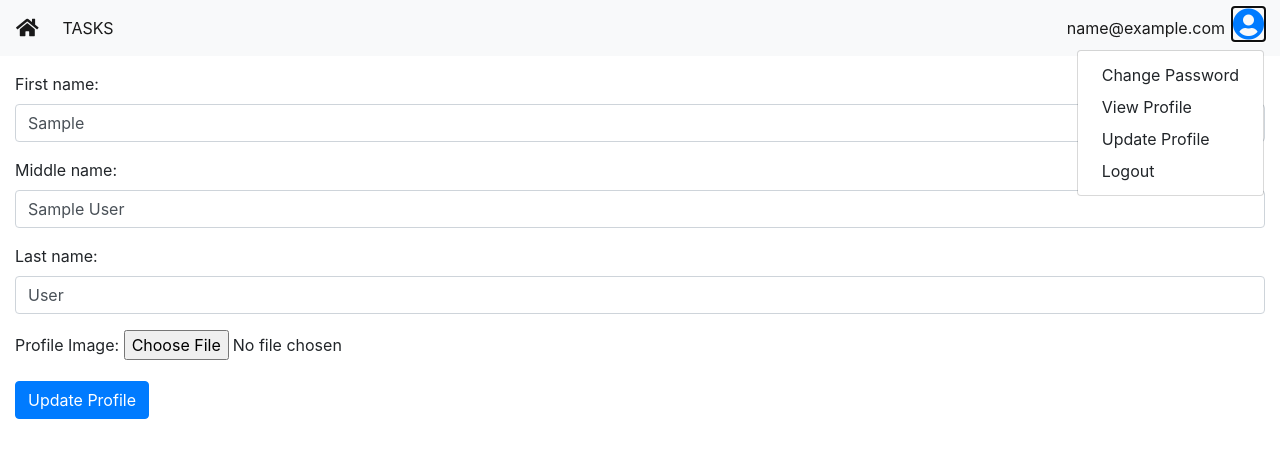
After one commit to pratim2002/Todo-App, a Django app: page /1/update_profile/ in a window 1280 px wide, after a click that opens the changed part. The commit adds this page. Shown: the top 458 px of the page. Run offline with Django 3.2, Linux system fonts and the light colour scheme; a user stored in the database is signed in; tables that the repository leaves empty hold one stand-in row (values such as "Sample post"); some libraries are stand-ins or nearby versions.

```diff
--- a/templates/admin_navbar.html
+++ b/templates/admin_navbar.html
@@ -13,13 +13,13 @@
         </ul>
         <ul class="nav navbar-nav navbar-right">
             <li class="nav-item active">
-                <a class="nav-link" href='#'>{{request.user.email}}</a>
+                <a class="nav-link" href='#'>{{ request.user.email }}</a>
             </li>
             <li class="dropdown">
                 <a href="#" class="" data-toggle="dropdown" role="button" aria-haspopup="true"
                    aria-expanded="false"><i class="fa fa-user-circle fa-2x white"></i></a>
                 <div class="dropdown-menu dropdown-menu-right">
-                    <a href="" class="dropdown-item">Change Password</a>
+                    <a href="{% url 'change_password' %}" class="dropdown-item">Change Password</a>
                     <a href="{% url 'edit_profile' user.id %}" class="dropdown-item">View Profile</a>
                     <a href="{% url 'logout' %}" class="dropdown-item">Logout</a>
                 </div>
--- a/templates/user_navbar.html
+++ b/templates/user_navbar.html
@@ -13,14 +13,15 @@
         </ul>
         <ul class="nav navbar-nav navbar-right">
             <li class="nav-item active">
-                <a class="nav-link" href='#'>{{request.user.email}}</a>
+                <a class="nav-link" href='#'>{{ request.user.email }}</a>
             </li>
             <li class="dropdown">
                 <a href="#" class="" data-toggle="dropdown" role="button" aria-haspopup="true"
                    aria-expanded="false"><i class="fa fa-user-circle fa-2x white"></i></a>
                 <div class="dropdown-menu dropdown-menu-right">
-                    <a href="" class="dropdown-item">Change Password</a>
+                    <a href="{% url 'change_password' %}" class="dropdown-item">Change Password</a>
                     <a href="{% url 'edit_profile' request.user.id %}" class="dropdown-item">View Profile</a>
+                    <a href="{% url 'edit_profile_ajax' request.user.id %}" class="dropdown-item">Update Profile</a>
                     <a href="{% url 'logout' %}" class="dropdown-item">Logout</a>
                 </div>
             </li>
--- /dev/null
+++ b/templates/users/profile_edit_ajax.html
@@ -0,0 +1,21 @@
+{% extends "base.html" %}
+{% load static %}
+{% block head_title %} Edit Profile {% endblock head_title %}
+{% block extra_head %}
+    <link rel="stylesheet" href="{% static 'css/login.css' %}">
+{% endblock %}
+
+{% block content %}
+    <div class="mt-3">
+        <div class="alert-box"> </div>
+        <form id="p-form" action="{% url 'edit_profile_ajax' user.id %}">
+            {% csrf_token %}
+            {{ form.as_p }}
+            <div id="img-box"></div>
+            <button type="submit" class="btn btn-primary">Update Profile</button>
+        </form>
+    </div>
+{% endblock %}
+{% block javascript %}
+    <script src="{% static 'js/edit_profile.js' %}"></script>
+{% endblock %}
--- a/todo/urls.py
+++ b/todo/urls.py
@@ -13,7 +13,6 @@ Including another URLconf
     1. Import the include() function: from django.urls import include, path
     2. Add a URL to urlpatterns:  path('blog/', include('blog.urls'))
 """
-from django.contrib import admin
 from django.urls import path, include
 from users import views
 from django.conf.urls.static import static
@@ -24,7 +23,9 @@ urlpatterns = [
                   path('login/', views.user_login, name='login'),
                   path('logout/', views.user_logout, name='logout'),
                   path('signup/', views.user_signup, name='signup'),
+                  path('change_password/', views.user_password_change, name='change_password'),
                   path('<id>/edit_profile/', views.profile_edit_view, name='edit_profile'),
+                  path('<id>/update_profile/', views.update_profile_ajax, name='edit_profile_ajax'),
                   path('set_cookie/', views.set_cookie, name='s_cookie'),
                   path('get_cookie/', views.get_cookie, name='g_cookie'),
                   path('tasks/', include('tasks.urls')),
--- a/users/forms.py
+++ b/users/forms.py
@@ -1,5 +1,6 @@
 from django import forms
 from .models import User
+from django.contrib.auth import password_validation
 
 
 class LoginForm(forms.Form):
@@ -72,3 +73,55 @@ class ProfileEditForm(forms.ModelForm):
             'middle_name': forms.TextInput(attrs={'class': 'form-control', 'placeholder': 'first name'}),
             'last_name': forms.TextInput(attrs={'class': 'form-control', 'placeholder': 'last name'}),
         }
+
+
+class PasswordChangeForm(forms.Form):
+    """
+    Form to change user password
+    """
+    current_password = forms.CharField(
+        label='Current Password',
+        widget=forms.PasswordInput(attrs={'class': 'form-control', 'placeholder': 'Enter your current password',
+                                          'id': 'password-field'}),
+        strip=False,
+    )
+
+    new_password = forms.CharField(
+        label='New Password',
+        widget=forms.PasswordInput(attrs={'class': 'form-control', 'placeholder': 'Enter your new password',
+                                          'id': 'password-field2'}),
+        strip=False,
+    )
+
+    confirm_new_password = forms.CharField(
+        label='Confirm New Password',
+        widget=forms.PasswordInput(attrs={'class': 'form-control', 'placeholder': 'Confirm new password',
+                                          'id': 'password-field3'}),
+        strip=False,
+    )
+
+    def __init__(self, *args, **kwargs):
+        self.user = kwargs.pop('user', None)
+        super(PasswordChangeForm, self).__init__(*args, **kwargs)
+
+    def clean_current_password(self):
+        current_password = self.cleaned_data["current_password"]
+        if not self.user.check_password(current_password):
+            raise forms.ValidationError('Incorrect current password')
+        return current_password
+
+    def clean_confirm_new_password(self):
+        new_password = self.cleaned_data['new_password']
+        confirm_new_password = self.cleaned_data['confirm_new_password']
+        if new_password and confirm_new_password:
+            if new_password != confirm_new_password:
+                raise forms.ValidationError('Password mismatch')
+        password_validation.validate_password(confirm_new_password, self.user)
+        return confirm_new_password
+
+    def save(self, commit=True):
+        password = self.cleaned_data["confirm_new_password"]
+        self.user.set_password(password)
+        if commit:
+            self.user.save()
+        return self.user
--- a/users/models.py
+++ b/users/models.py
@@ -54,6 +54,9 @@ class User(AbstractBaseUser):
     USERNAME_FIELD = 'email'
     REQUIRED_FIELDS = []
 
+    def __str__(self):
+        return str(self.email)
+
     def get_full_name(self):
         if self.first_name:
             full_name = self.first_name
--- a/users/views.py
+++ b/users/views.py
@@ -1,12 +1,12 @@
 from django.contrib.auth import authenticate, login, logout
 from django.contrib.auth.decorators import login_required
-from django.http import HttpResponse
+from django.http import HttpResponse, JsonResponse, HttpResponseRedirect
 from django.shortcuts import render, redirect, get_object_or_404
 from django.contrib import messages
 from .models import User
 
 # Create your views here.
-from users.forms import LoginForm, SignUpForm, ProfileEditForm
+from users.forms import LoginForm, SignUpForm, ProfileEditForm, PasswordChangeForm
 
 
 def dashboard(request):
@@ -23,6 +23,8 @@ def dashboard(request):
     if user.is_user():
         if request.COOKIES.get("uid"):
             print(request.COOKIES['uid'])
+            return redirect('tasks:task_list')
+        else:
             return redirect('tasks:task_list')
 
 
@@ -71,8 +73,26 @@ def user_signup(request):
             instance.save()
             messages.success(request, 'sign up successfully'.format(instance.first_name))
             return redirect('login')
-    template_name = "users/signup.html"
-    return render(request, template_name, {'form': form})
+    template = "users/signup.html"
+    return render(request, template, {'form': form})
+
+
+@login_required
+def user_password_change(request):
+    """
+    Change user password
+    """
+    form = PasswordChangeForm(data=request.POST or None, user=request.user)
+    if request.method == 'POST':
+        if form.is_valid():
+            form.save()
+            messages.success(request, "Password changed successfully")
+            return redirect('login')
+    context = {
+        'form': form
+    }
+    template = 'users/change_password.html'
+    return render(request, template, context)
 
 
 @login_required
@@ -89,14 +109,31 @@ def profile_edit_view(request, id=None):
         #     instance.profile_img = instance.save_img(profile_img)
         #     instance.save()
         return redirect("dashboard")
-    # else:
-    #     form = ProfileEditForm(instance=instance)
+
     template_name = "users/profile_edit.html"
     context = {
         "form": form,
         "instance": instance
     }
     return render(request, template_name, context)
+
+
+def update_profile_ajax(request, id=None):
+    instance = get_object_or_404(User, id=id)
+    form = ProfileEditForm(request.POST or None, request.FILES or None, instance=instance)
+
+    data = {}
+    if request.is_ajax():
+        if form.is_valid():
+            form.save()
+            data['first_name'] = form.cleaned_data.get('first_name')
+            data['status'] = 'ok'
+            return JsonResponse(data)
+    context = {
+        'form': form,
+    }
+    template = 'users/profile_edit_ajax.html'
+    return render(request, template, context)
 
 
 def user_logout(request):
```
Also changed, not shown: pyproject.toml (+11 -0 lines), templates/users/change_password.html (added, +72 -0 lines), templates/users/profile_edit.html (+4 -9 lines), 1 other file.
